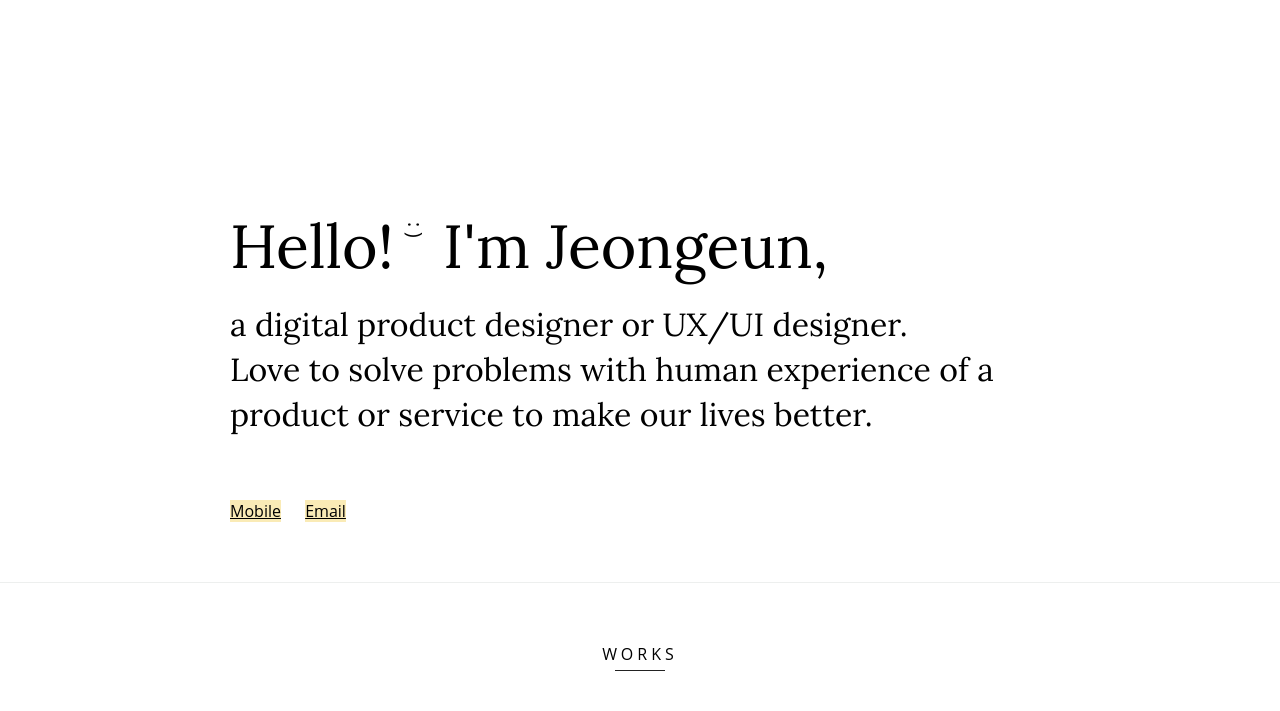
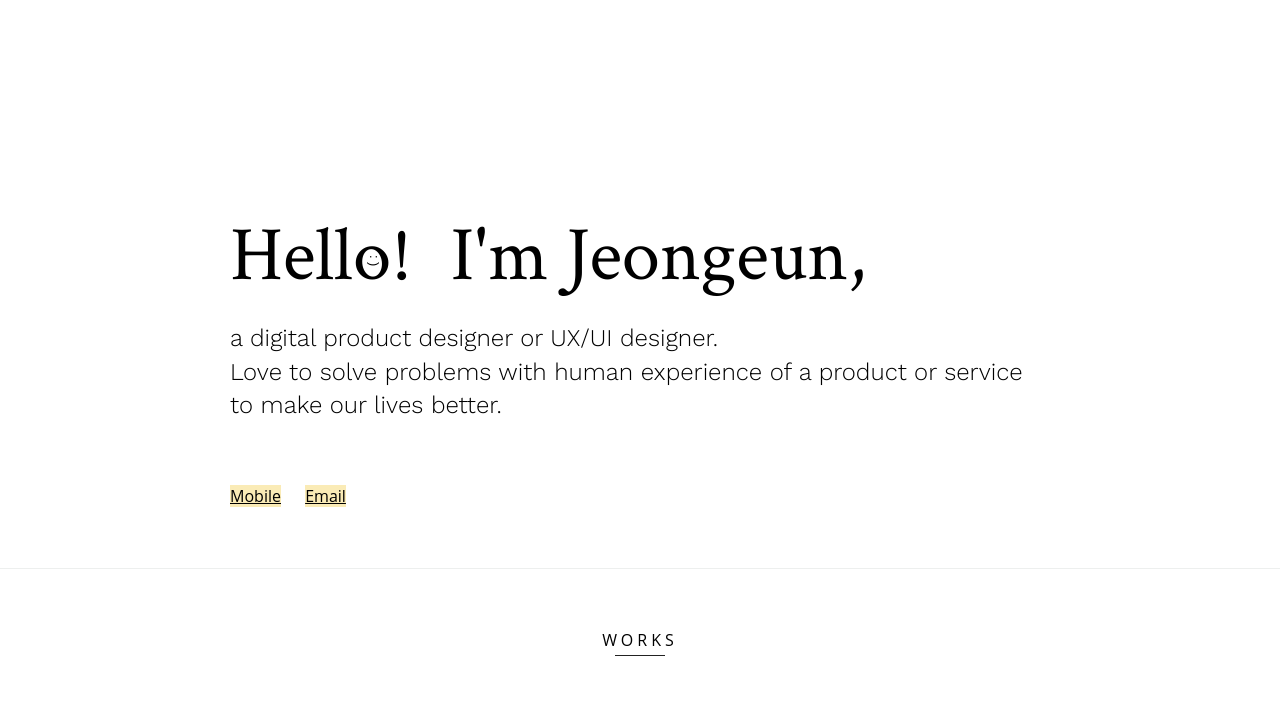
Before and after one commit to ljeun/portfolio_back, a Jekyll site: the page built from index.md, in a window 1280 px wide. Shown: the top 711 px of the page. Built offline with Jekyll 4.4.1, drawn with Linux system fonts in a browser that asks for light colours; grey boxes are pictures that could not be loaded.

Commit message:
chanage animation and fonts

```diff
--- a/_includes/header.html
+++ b/_includes/header.html
@@ -4,8 +4,9 @@
             <!-- <p class="intro__pre">Jeongeun Lee</p> -->
             <p class="intro__main">
               <span>Hello!</span>
-              <span class="intro__emoji">: )</span>
+              <span class="intro__emoji intro__animation">: )</span>
               <!-- <img data-action="zoom" src='{{ site.hello_image | relative_url }}' alt="Hello Image" width="70" > -->
+              &nbsp&nbsp
               <span>I'm {{ site.name }}</span>,
               <br/></p>
             <p class="intro__body"> a {{ site.job }}.
--- a/_sass/_header.scss
+++ b/_sass/_header.scss
@@ -21,14 +21,15 @@ header {
     }
 
     &__main {
-      font-family: "Lora";
+      font-family: 'Crimson Text', sans-serif;
+        //font-weight: 600;
         font-size: 3.04rem;
         line-height: 1.2;
         // font-weight: bold;
         margin: 10px 0 20px;
 
         @media(min-width: 640px) {
-            font-size: 3.8rem;
+            font-size: 4.8rem;
             // max-width: 60%;
         }
     }
@@ -42,26 +43,27 @@ header {
     }
 
     &__body {
-      font-family: "Lora";
-        font-size: 1.6rem;
+      font-family: 'Work Sans', sans-serif;
+        font-size: 1.5rem;
         //line-height: 1.2;
-        // font-weight: bold;
+        font-weight: 300;
         //margin: 10px 0 20px;
 
         @media(min-width: 640px) {
-            font-size: 2.0rem;
+            font-size: 1.5rem;
             // max-width: 60%;
         }
     }
     &__emoji {
-      margin: 14px 0px 0px -6px;
-      font-family: "Open Sans";
-      font-size: 1.2rem;
-      vertical-align: top;
+      margin: 0px 0px 0px -63px;
+      font-family: 'Crime Text', sans-serif;
+      font-size: 0.8rem;
+      vertical-align: middle;
       writing-mode: vertical-rl;
       display: inline-block;
       //transform: rotate(-90deg);
-
+    }
+    &__animation {
             position: relative;
             -webkit-animation-name: jump; /* Safari 4.0 - 8.0 */
             -webkit-animation-duration: 3s; /* Safari 4.0 - 8.0 */
--- a/_sass/_typography.scss
+++ b/_sass/_typography.scss
@@ -4,6 +4,10 @@
 @import url(https://fonts.googleapis.com/css?family=Lora:400,700|Playfair+Display:400,700,900);
 
 @import url(https://fonts.googleapis.com/css?Open+Sans&display=swap:400,700|Playfair+Display:400,700,900);
+
+@import url('https://fonts.googleapis.com/css?family=Crimson+Text:400,600,700&display=swap');
+
+@import url('https://fonts.googleapis.com/css?family=Work+Sans:100,200,300,400&display=swap');
 
 // Our variables
 $base-font-family: "Open Sans", Helvetica, Arial, sans-serif;
```
Lines whose indentation alone changed are shown as unchanged.
